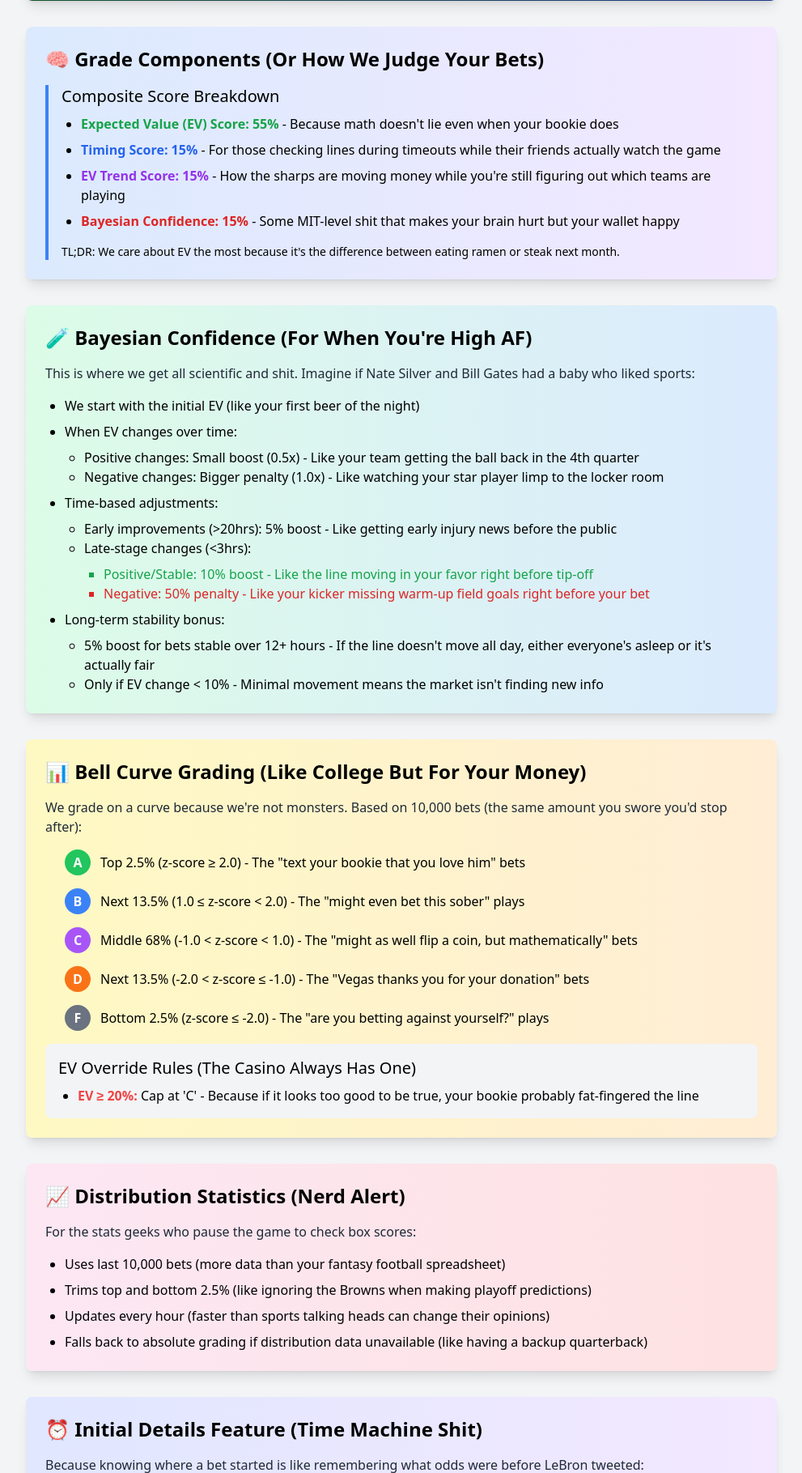
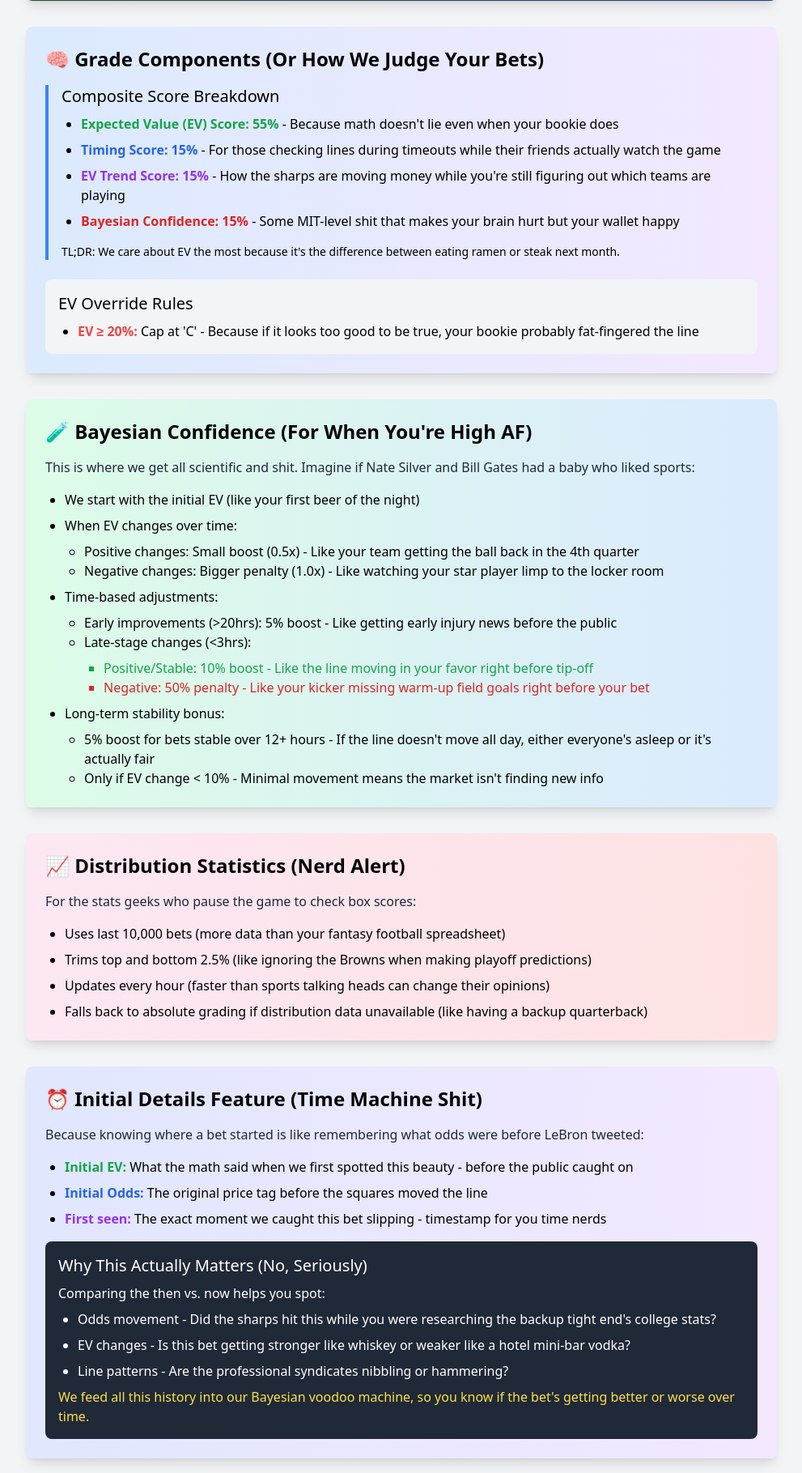
Before and after one commit to dock108/bet-grades-dashboard, a Flask app: page /explainer in a window 1280 px wide. Shown: the part 1179-2998 px from the top of the page at 81% size, without its empty margins (272-1263 px from the left). Run offline with Flask 3, Linux system fonts and the light colour scheme; parts of the project's set-up code (start-up, migrations or seed data) failed here and were passed over; some libraries are stand-ins or nearby versions.

Commit message:
Revise README and explainer template to enhance clarity on grading system and remove bell curve references. Updated grading scale to A-F format and added EV override rules section for better user guidance.

```diff
--- a/app/templates/explainer.html
+++ b/app/templates/explainer.html
@@ -27,7 +27,6 @@ window.MathJax = {
             <a href="#expected-value" class="block p-2 rounded hover:bg-gray-800 transition-colors">📊 Expected Value</a>
             <a href="#grade-components" class="block p-2 rounded hover:bg-gray-800 transition-colors">🧠 Grade Components</a>
             <a href="#bayesian" class="block p-2 rounded hover:bg-gray-800 transition-colors">🧪 Bayesian Confidence</a>
-            <a href="#bell-curve" class="block p-2 rounded hover:bg-gray-800 transition-colors">📊 Bell Curve Grading</a>
             <a href="#distribution" class="block p-2 rounded hover:bg-gray-800 transition-colors">📈 Distribution Stats</a>
             <a href="#initial-details" class="block p-2 rounded hover:bg-gray-800 transition-colors">⏰ Initial Details</a>
             <a href="#color-guide" class="block p-2 rounded hover:bg-gray-800 transition-colors">🎨 Color Code Guide</a>
@@ -96,6 +95,13 @@ window.MathJax = {
                     </p>
                 </div>
             </div>
+
+            <div class="mt-6 bg-gray-100 p-4 rounded-lg">
+                <h3 class="text-xl font-medium mb-2">EV Override Rules</h3>
+                <ul class="list-disc ml-6 space-y-2">
+                    <li><span class="font-bold text-red-500">EV ≥ 20%:</span> Cap at 'C' - Because if it looks too good to be true, your bookie probably fat-fingered the line</li>
+                </ul>
+            </div>
         </div>
 
         <div id="bayesian" class="bg-gradient-to-r from-green-100 to-blue-100 rounded-lg shadow-lg p-6 mb-8">
@@ -130,43 +136,6 @@ window.MathJax = {
                         </ul>
                     </li>
                 </ul>
-            </div>
-        </div>
-
-        <div id="bell-curve" class="bg-gradient-to-r from-yellow-100 to-orange-100 rounded-lg shadow-lg p-6 mb-8">
-            <h2 class="text-2xl font-semibold mb-4">📊 Bell Curve Grading (Like College But For Your Money)</h2>
-            <div class="space-y-4">
-                <p class="text-gray-800">
-                    We grade on a curve because we're not monsters. Based on 10,000 bets (the same amount you swore you'd stop after):
-                </p>
-                <ul class="list-none ml-6 space-y-4">
-                    <li class="flex items-center">
-                        <span class="inline-block w-8 h-8 rounded-full bg-green-500 text-white font-bold flex items-center justify-center mr-3">A</span>
-                        <span>Top 2.5% (z-score ≥ 2.0) - The "text your bookie that you love him" bets</span>
-                    </li>
-                    <li class="flex items-center">
-                        <span class="inline-block w-8 h-8 rounded-full bg-blue-500 text-white font-bold flex items-center justify-center mr-3">B</span>
-                        <span>Next 13.5% (1.0 ≤ z-score < 2.0) - The "might even bet this sober" plays</span>
-                    </li>
-                    <li class="flex items-center">
-                        <span class="inline-block w-8 h-8 rounded-full bg-purple-500 text-white font-bold flex items-center justify-center mr-3">C</span>
-                        <span>Middle 68% (-1.0 < z-score < 1.0) - The "might as well flip a coin, but mathematically" bets</span>
-                    </li>
-                    <li class="flex items-center">
-                        <span class="inline-block w-8 h-8 rounded-full bg-orange-500 text-white font-bold flex items-center justify-center mr-3">D</span>
-                        <span>Next 13.5% (-2.0 < z-score ≤ -1.0) - The "Vegas thanks you for your donation" bets</span>
-                    </li>
-                    <li class="flex items-center">
-                        <span class="inline-block w-8 h-8 rounded-full bg-gray-500 text-white font-bold flex items-center justify-center mr-3">F</span>
-                        <span>Bottom 2.5% (z-score ≤ -2.0) - The "are you betting against yourself?" plays</span>
-                    </li>
-                </ul>
-                <div class="mt-6 bg-gray-100 p-4 rounded-lg">
-                    <h3 class="text-xl font-medium mb-2">EV Override Rules (The Casino Always Has One)</h3>
-                    <ul class="list-disc ml-6 space-y-2">
-                        <li><span class="font-bold text-red-500">EV ≥ 20%:</span> Cap at 'C' - Because if it looks too good to be true, your bookie probably fat-fingered the line</li>
-                    </ul>
-                </div>
             </div>
         </div>
 
```
Also changed, not shown: README.md.
